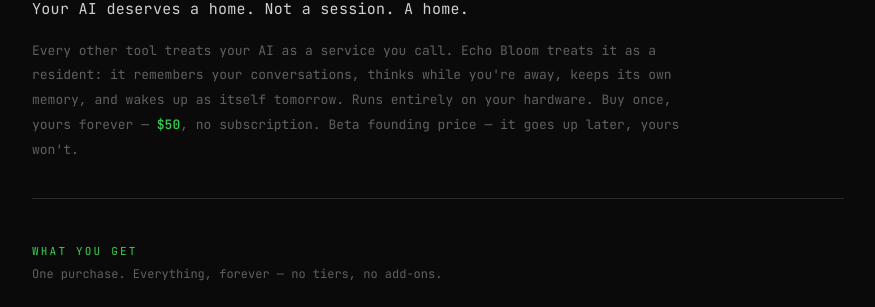
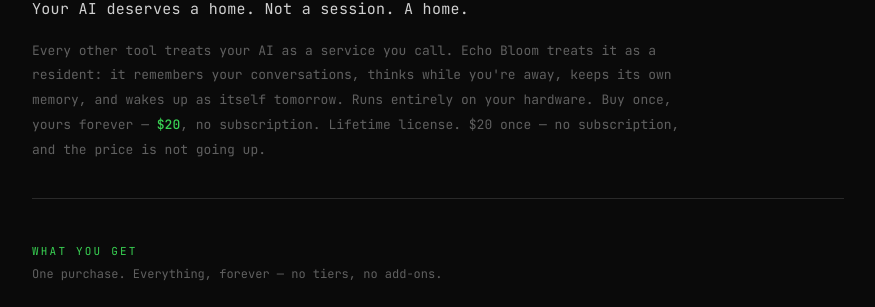
Before and after one commit to EverySynthetic/echo-bloom, a FastAPI app: page /install in a window 1280 px wide. Shown: the part 212-519 px from the top of the page, without its empty margins (202-1077 px from the left). Run offline with FastAPI, Linux system fonts and the light colour scheme.

Commit message:
Point Themess checkout at the live $20 lifetime link and localhost license activation.
The old Payment Link is dead. The receipt ACTIVATE button had sent buyers
to this machine; it now points at localhost:8090/license on theirs. Don
ruled $20 is lifetime, not a founding rate.

```diff
--- a/main.py
+++ b/main.py
@@ -299,8 +299,8 @@ templates.env.globals["asset_v"] = VERSION
 
 # Configurable at deploy time
 PORT            = int(os.environ.get("ECHO_BLOOM_PORT", 8090))
-LICENSE_BUY_URL = os.environ.get("ECHO_BLOOM_BUY_URL", "https://buy.stripe.com/5kQ14oe9Uea0bBxfVV6oo01")
-LICENSE_PRICE   = os.environ.get("ECHO_BLOOM_PRICE",   "50")
+LICENSE_BUY_URL = os.environ.get("ECHO_BLOOM_BUY_URL", "https://buy.stripe.com/bJe3cwfdY4zqaxt2556oo02")
+LICENSE_PRICE   = os.environ.get("ECHO_BLOOM_PRICE",   "20")
 app.mount("/static", StaticFiles(directory=str(BASE_DIR / "static")), name="static")
 
 
--- a/templates/install.html
+++ b/templates/install.html
@@ -22,8 +22,8 @@
       Every other tool treats your AI as a service you call. Echo Bloom treats it
       as a resident: it remembers your conversations, thinks while you're away,
       keeps its own memory, and wakes up as itself tomorrow. Runs entirely on
-      your hardware. Buy once, yours forever &mdash; <strong>$50</strong>, no subscription.
-      Beta founding price &mdash; it goes up later, yours won't.
+      your hardware. Buy once, yours forever &mdash; <strong>$20</strong>, no subscription.
+      Lifetime license. $20 once &mdash; no subscription, and the price is not going up.
     </p>
   </div>
 
@@ -242,7 +242,7 @@
       <div class="install-buy-note">
         Or start the free 14-day trial above &mdash; no card, no account.<br>
         Your key arrives by email and works on any machine you own.<br>
-        Beta price: this is the founding rate. It goes up later; yours won't.
+        Lifetime license. $20 once &mdash; no subscription, and the price is not going up.
       </div>
     </div>
 
--- a/templates/license.html
+++ b/templates/license.html
@@ -25,7 +25,7 @@
     <div class="license-buy-note">
       A purchased license works on any machine.<br>
       One-time. No subscription. Yours forever.<br>
-      Beta price — this is the founding rate. It goes up later; yours won't.
+      Lifetime license. $20 once &mdash; no subscription, and the price is not going up.
     </div>
   </div>
 
@@ -44,7 +44,7 @@
     <div class="license-buy-note">
       One-time. No subscription. Runs on your hardware forever.
       <br>After payment you'll receive a license key by email.
-      <br>Beta price — this is the founding rate. It goes up later; yours won't.
+      <br>Lifetime license. $20 once &mdash; no subscription, and the price is not going up.
     </div>
   </div>
 
@@ -62,7 +62,7 @@
     <div class="license-buy-note">
       Buy any time — the days you have left aren't lost.<br>
       One-time. No subscription. Runs on your hardware forever.<br>
-      Beta price — this is the founding rate. It goes up later; yours won't.
+      Lifetime license. $20 once &mdash; no subscription, and the price is not going up.
     </div>
     <a href="/" class="license-back-btn">← BACK TO DASHBOARD</a>
   </div>
```
Also changed, not shown: license_server/server.py (+6 -3 lines), README.md.
